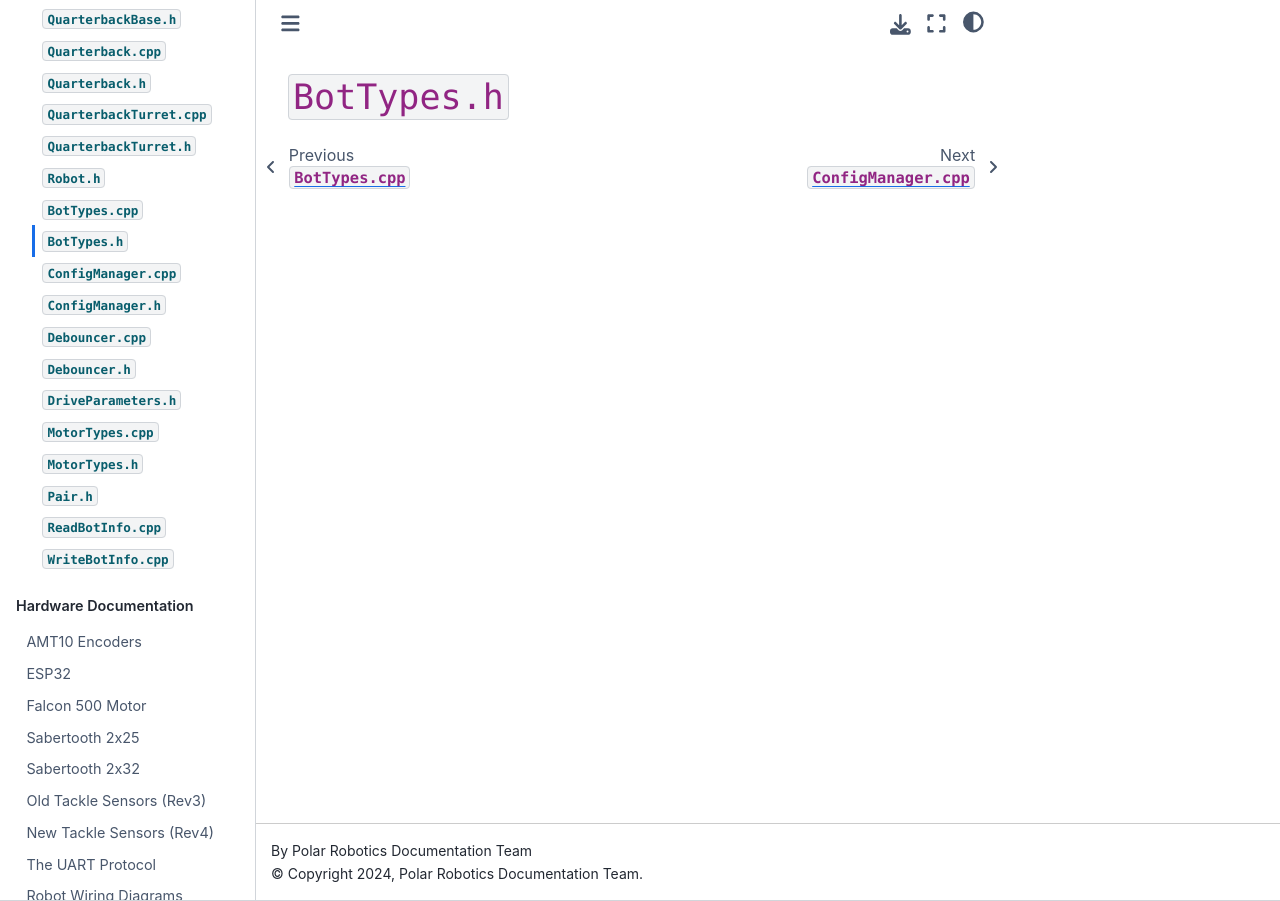
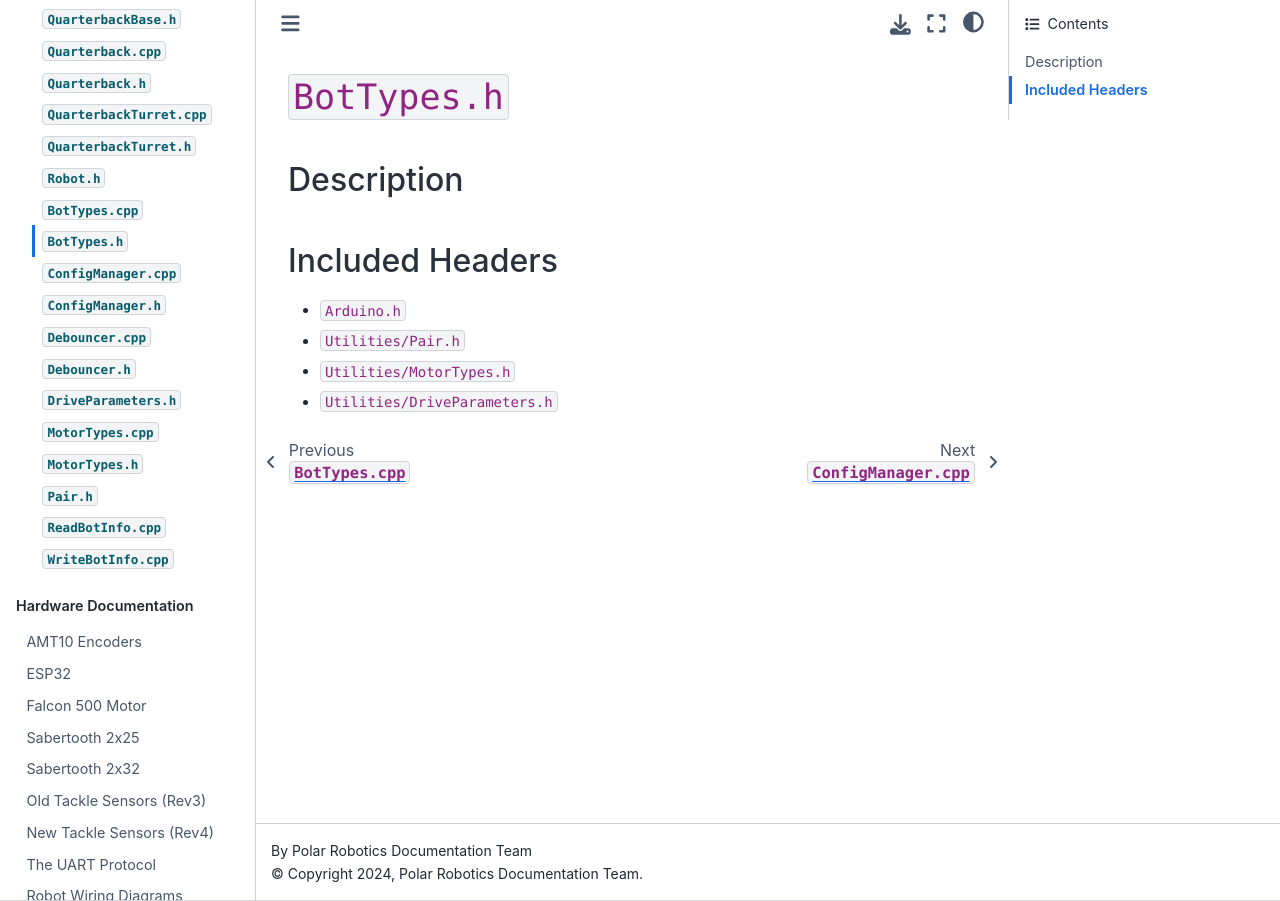
Before and after one commit to PolarRobotics/PR-Docs, a Sphinx documentation site: the page built from docs/source/codebase/utils/bot-types-h.md, in a window 1280 px wide. Built offline with Sphinx 7.4.7 and the Sphinx Book theme 1.1.4, drawn with Linux system fonts in a browser that asks for light colours.

Commit message:
Utility Headers Start
Added included headers for BotTypes.cpp, BotTypes.h, and ConfigManager.cpp

```diff
--- a/docs/source/codebase/utils/bot-types-h.md
+++ b/docs/source/codebase/utils/bot-types-h.md
@@ -1 +1,8 @@
 # `BotTypes.h`
+## Description
+
+## Included Headers
+- `Arduino.h`
+- `Utilities/Pair.h`
+- `Utilities/MotorTypes.h`
+- `Utilities/DriveParameters.h`
```
Also changed, not shown: docs/source/codebase/utils/bot-types-cpp.md (+4 -0 lines), docs/source/codebase/utils/config-manager-cpp.md (+4 -0 lines).
